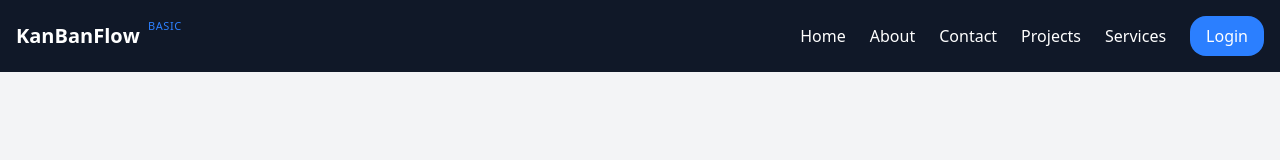
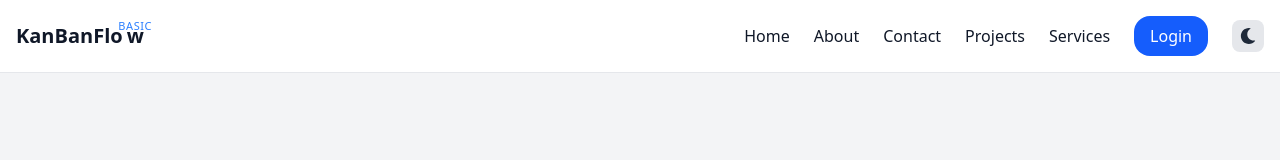
Before and after one commit to PM36coder/KanBanFlow, a React (Vite) app in the folder client/: page / in a window 1280 px wide. Shown: the top 160 px of the page. Built offline with nearby package versions, Linux system fonts and the light colour scheme; no server answers.

Commit message:
feat: add theme management and enhance header with theme toggle functionality

```diff
--- a/client/src/components/Header.jsx
+++ b/client/src/components/Header.jsx
@@ -2,31 +2,32 @@ import { useState } from "react";
 import { Link } from "react-router-dom";
 import { useSelector, useDispatch } from "react-redux";
 import { logoutUser } from "../store/slice/authSlice";
+import { toggleTheme } from "../store/slice/themeSlice";
+import { FaMoon, FaSun } from "react-icons/fa";
 
 export const Header = () => {
   const [open, setOpen] = useState(false);
- const dispatch = useDispatch()
-  const {user} = useSelector((state)=> state.auth)
+  const dispatch = useDispatch();
 
+  const { user } = useSelector((state) => state.auth);
+  const { mode } = useSelector((state) => state.theme);
 
-  const handleLogout = ()=>{
-    dispatch(logoutUser())
-    setOpen(false)
-
-  }
-
+  const handleLogout = () => {
+    dispatch(logoutUser());
+    setOpen(false);
+  };
 
   return (
-    <header className="bg-gray-900 text-white">
+    <header className="bg-white text-gray-900 dark:bg-gray-900 dark:text-white border-b border-gray-200 dark:border-gray-700">
       <div className="max-w-7xl mx-auto px-4 py-4 flex justify-between items-center">
+
         {/* Logo */}
         <h1 className="text-xl font-bold">
           <Link to="/" className="flex items-end">
             <span>KanBanFlo</span>
-
-            <span className="relative">
+            <span className="relative ml-1">
               w
-              <span className="absolute -top-1 left-1/2 translate-x-1/2 text-[11px] text-blue-500 uppercase tracking-wider font-normal">
+              <span className="absolute -top-1 left-1/2 -translate-x-1/2 text-[11px] text-blue-500 uppercase tracking-wider font-normal">
                 basic
               </span>
             </span>
@@ -35,86 +36,91 @@ export const Header = () => {
 
         {/* Desktop Menu */}
         <nav className="hidden md:flex space-x-6 items-center">
-          <Link to="/" className="hover:text-blue-400">
-            Home
-          </Link>
-          <Link to="/about" className="hover:text-blue-400">
-            About
-          </Link>
+          <Link className="hover:text-blue-500" to="/">Home</Link>
+          <Link className="hover:text-blue-500" to="/about">About</Link>
+          <Link className="hover:text-blue-500" to="/contact">Contact</Link>
+          <Link className="hover:text-blue-500" to="/projects">Projects</Link>
+          <Link className="hover:text-blue-500" to="/services">Services</Link>
 
-          <Link to="/contact" className="hover:text-blue-400">
-            Contact
-          </Link>
-
-          <Link to="/projects" className="hover:text-blue-400">
-            Projects
-          </Link>
-          <Link to="/services" className="hover:text-blue-400">
-            Services
-          </Link>
           {user ? (
             <>
-            <Link to="/dashboard" className="hover:text-blue-400">
+              <Link className="hover:text-blue-500" to="/dashboard">
                 Dashboard
               </Link>
 
-            <button  className="bg-blue-500 px-4 py-2 rounded-2xl transition-all  hover:bg-blue-600" onClick={handleLogout}>
+              <button
+                onClick={handleLogout}
+                className="bg-blue-600 hover:bg-blue-700 text-white px-4 py-2 rounded-2xl transition"
+              >
                 Logout
-          </button> </>) : <Link
+              </button>
+            </>
+          ) : (
+            <Link
               to="/login"
-            className="bg-blue-500 px-4 py-2 rounded-2xl transition-all  hover:bg-blue-600"
+              className="bg-blue-600 hover:bg-blue-700 text-white px-4 py-2 rounded-2xl transition"
             >
               Login
-          </Link>}
+            </Link>
+          )}
 
+          {/* Theme Toggle */}
+          <button
+            onClick={() => dispatch(toggleTheme())}
+            className="p-2 rounded-lg bg-gray-200 dark:bg-gray-700 text-gray-800 dark:text-gray-200 transition"
+            title="Toggle theme"
+          >
+            {mode === "light" ? <FaMoon /> : <FaSun />}
+          </button>
         </nav>
 
         {/* Mobile Menu Button */}
-        <button className="md:hidden text-2xl" onClick={() => setOpen(!open)}>
+        <button
+          className="md:hidden text-2xl"
+          onClick={() => setOpen(!open)}
+        >
           ☰
         </button>
       </div>
 
       {/* Mobile Menu */}
       {open && (
-        <div className="md:hidden bg-gray-800 px-4 py-4 space-y-4">
-          <Link onClick={() => setOpen(false)} to="/" className="block">
-            Home
-          </Link>
-          <Link onClick={() => setOpen(false)} to="/about" className="block">
-            About
-          </Link>
-
-          <Link
-            onClick={() => setOpen(false)}
-            to="/services"
-            className="block"
-          >
-            Services
-          </Link>
-
-          <Link onClick={() => setOpen(false)} to="/contact" className="block">
-            Contact
-          </Link>
-
-          <Link onClick={() => setOpen(false)} to="/projects" className="block">
-            Projects
-          </Link>
+        <div className="md:hidden bg-gray-100 dark:bg-gray-800 px-4 py-4 space-y-4">
+          <Link onClick={() => setOpen(false)} to="/" className="block">Home</Link>
+          <Link onClick={() => setOpen(false)} to="/about" className="block">About</Link>
+          <Link onClick={() => setOpen(false)} to="/services" className="block">Services</Link>
+          <Link onClick={() => setOpen(false)} to="/contact" className="block">Contact</Link>
+          <Link onClick={() => setOpen(false)} to="/projects" className="block">Projects</Link>
 
           {user ? (
             <>
               <Link onClick={() => setOpen(false)} to="/dashboard" className="block">
                 Dashboard
               </Link>
-          <button className="block bg-blue-500 px-4 py-2 rounded-2xl transition-all  hover:bg-blue-600 w-full" onClick={handleLogout}>Logout</button></>) : <Link
+              <button
+                onClick={handleLogout}
+                className="w-full bg-blue-600 hover:bg-blue-700 text-white px-4 py-2 rounded-2xl"
+              >
+                Logout
+              </button>
+            </>
+          ) : (
+            <Link
               onClick={() => setOpen(false)}
               to="/login"
-            className="block bg-blue-500 px-4 py-2 rounded  text-center"
+              className="block bg-blue-600 hover:bg-blue-700 text-white px-4 py-2 rounded text-center"
             >
               Login
-          </Link>}
+            </Link>
+          )}
 
-
+          {/* Theme Toggle (Mobile) */}
+          <button
+            onClick={() => dispatch(toggleTheme())}
+            className="w-full flex justify-center p-2 rounded-lg bg-gray-200 dark:bg-gray-700 text-gray-800 dark:text-gray-200"
+          >
+            {mode === "light" ? <FaMoon /> : <FaSun />}
+          </button>
         </div>
       )}
     </header>
--- a/client/src/store/Store.js
+++ b/client/src/store/Store.js
@@ -1,10 +1,11 @@
 import { configureStore } from "@reduxjs/toolkit";
 import taskReducer from './slice/taskSlice'
 import authReducer from './slice/authSlice'
-
+import themeReducer from './slice/themeSlice'
 export const store = configureStore({
     reducer:{
         auth : authReducer,
-        tasks:taskReducer
+        tasks:taskReducer,
+        theme: themeReducer
     }
 })
--- /dev/null
+++ b/client/src/store/slice/themeSlice.js
@@ -0,0 +1,19 @@
+import { createSlice } from "@reduxjs/toolkit";
+
+const initialState = {
+  mode: localStorage.getItem("theme") || "light",
+};
+
+const themeSlice = createSlice({
+  name: "theme",
+  initialState,
+  reducers: {
+    toggleTheme: (state) => {
+      state.mode = state.mode === "light" ? "dark" : "light";
+      localStorage.setItem("theme", state.mode);
+    },
+  },
+});
+
+export const { toggleTheme } = themeSlice.actions;
+export default themeSlice.reducer;
--- /dev/null
+++ b/client/tailwind.config.js
@@ -0,0 +1,12 @@
+/** @type {import('tailwindcss').Config} */
+export default {
+  darkMode: "class",
+  content: [
+    "./index.html",
+    "./src/**/*.{js,jsx,ts,tsx}",
+  ],
+  theme: {
+    extend: {},
+  },
+  plugins: [],
+};
```
Also changed, not shown: client/src/App.jsx (+7 -0 lines). Lines whose indentation alone changed are shown as unchanged.
